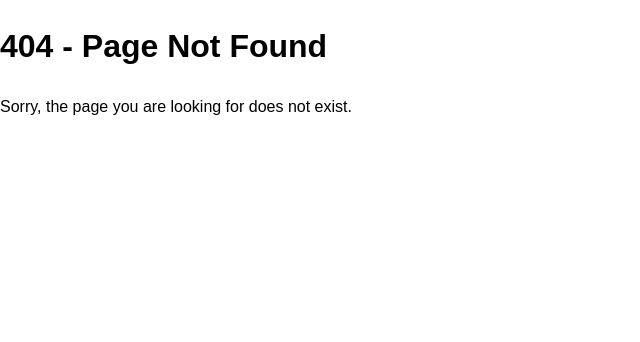
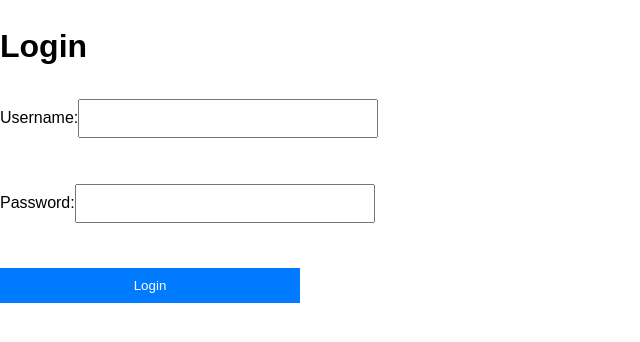
Before and after one commit to yifei-yao/db-proj, a React (Create React App) app in the folder frontend/: page /login in a window 1280 px wide. Before the commit this address had no page. Shown: the top 342 px of the page, without its empty margins (0-640 px from the left). Built offline with nearby package versions, Linux system fonts and the light colour scheme; the HTML template or start-up script is replaced by a standard one.

Commit message:
Add login

```diff
--- a/frontend/src/App.js
+++ b/frontend/src/App.js
@@ -12,6 +12,8 @@ function App() {
 
         {/* Register page */}
         <Route path="/register" element={<Register />} />
+
+        <Route path="/login" element={<Login />} />
 
         {/* Catch-all route for 404 */}
         <Route path="*" element={<NotFound />} />
@@ -158,6 +160,79 @@ function Register() {
     </div>
   );
 }
+
+function Login() {
+  const navigate = useNavigate();
+  const [formData, setFormData] = useState({ username: "", password: "" });
+  const [error, setError] = useState(null);
+
+  // Handle form input changes
+  const handleChange = (e) => {
+    const { name, value } = e.target;
+    setFormData({ ...formData, [name]: value });
+  };
+
+  // Handle form submission
+  const handleSubmit = async (e) => {
+    e.preventDefault();
+    setError(null);
+
+    try {
+      const response = await fetch("/login", {
+        method: "POST",
+        headers: {
+          "Content-Type": "application/x-www-form-urlencoded",
+        },
+        body: new URLSearchParams(formData),
+      });
+
+      if (response.ok) {
+        const data = await response.json();
+        localStorage.setItem("access_token", data.access_token); // Store token
+        navigate("/"); // Redirect to home
+      } else {
+        const data = await response.json();
+        setError(data.detail || "Login failed.");
+      }
+    } catch (err) {
+      setError("An unexpected error occurred. Please try again.");
+    }
+  };
+
+  return (
+    <div>
+      <h1>Login</h1>
+      <form onSubmit={handleSubmit}>
+        <label>
+          Username:
+          <input
+            type="text"
+            name="username"
+            value={formData.username}
+            onChange={handleChange}
+            required
+          />
+        </label>
+        <br />
+        <label>
+          Password:
+          <input
+            type="password"
+            name="password"
+            value={formData.password}
+            onChange={handleChange}
+            required
+          />
+        </label>
+        <br />
+        <button type="submit">Login</button>
+      </form>
+
+      {error && <p style={{ color: "red" }}>{error}</p>}
+    </div>
+  );
+}
+
 // 404 Not Found Component
 function NotFound() {
   return (
```
Also changed, not shown: 1 other file (tests, documents, lock files or other folders).
